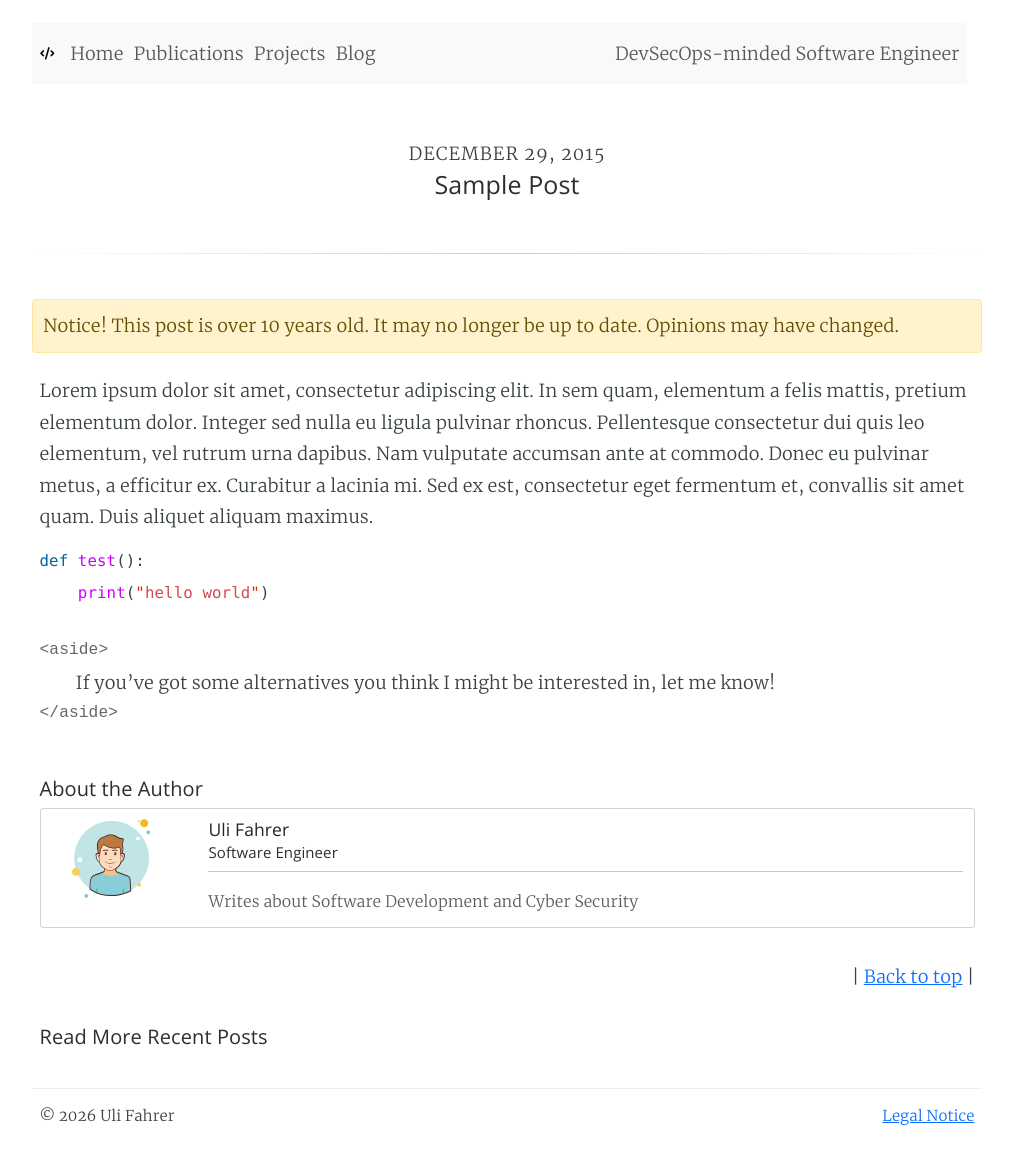
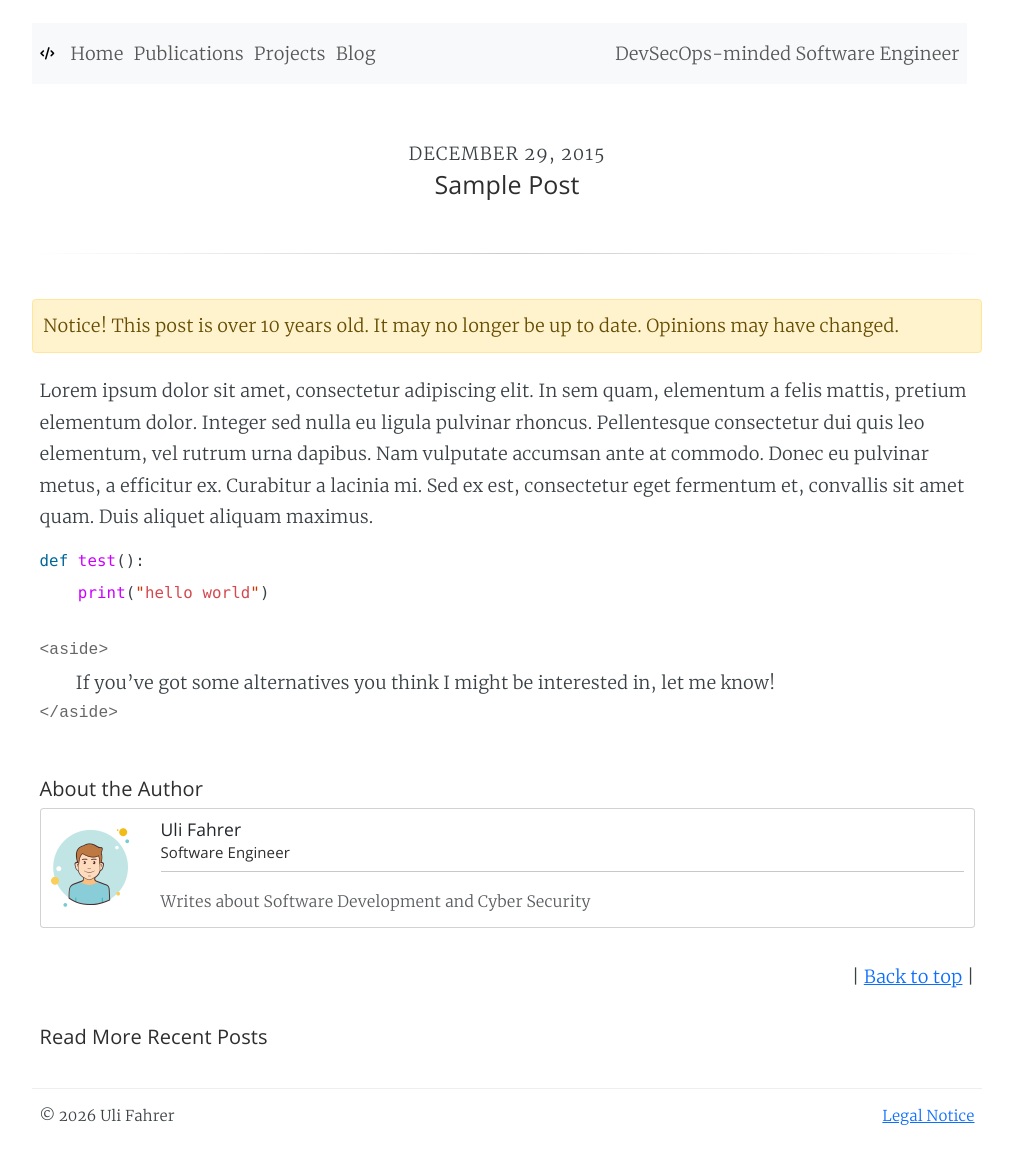
Before and after one commit to Tooa/tooa.github.io, a Jekyll site: the page built from _posts/2015-12-29-Universal-Dependency-Parser.md, in a window 1280 px wide. Shown: the whole page, without its empty margins (133-1146 px from the left). Built offline with Jekyll 4.4.1, drawn with Linux system fonts in a browser that asks for light colours.

Commit message:
fix(blog): improve author box on mobile

```diff
--- a/_layouts/post.html
+++ b/_layouts/post.html
@@ -29,13 +29,13 @@ layout: default
         <div class="col-md-12 blog-section">
             <h2>About the Author</h2>
             <div class="card">
-                <div class="row">
-                    <div class="col-md-2 text-center">
+                <div class="row align-items-center g-3">
+                    <div class="col-auto">
                         <a href="https://icons8.com/icons/set/user">
-                            <img class="img-fluid" src="/img/avatar.png">
+                            <img src="/img/avatar.png" width="100" class="img-fluid">
                         </a>
                     </div>
-                    <div class="col-md-10">
+                    <div class="col">
                         <div class="card-body">
                             <h3 class="card-title">Uli Fahrer</h3>
                             <h4 class="fw-italic">Software Engineer</h4>
```
